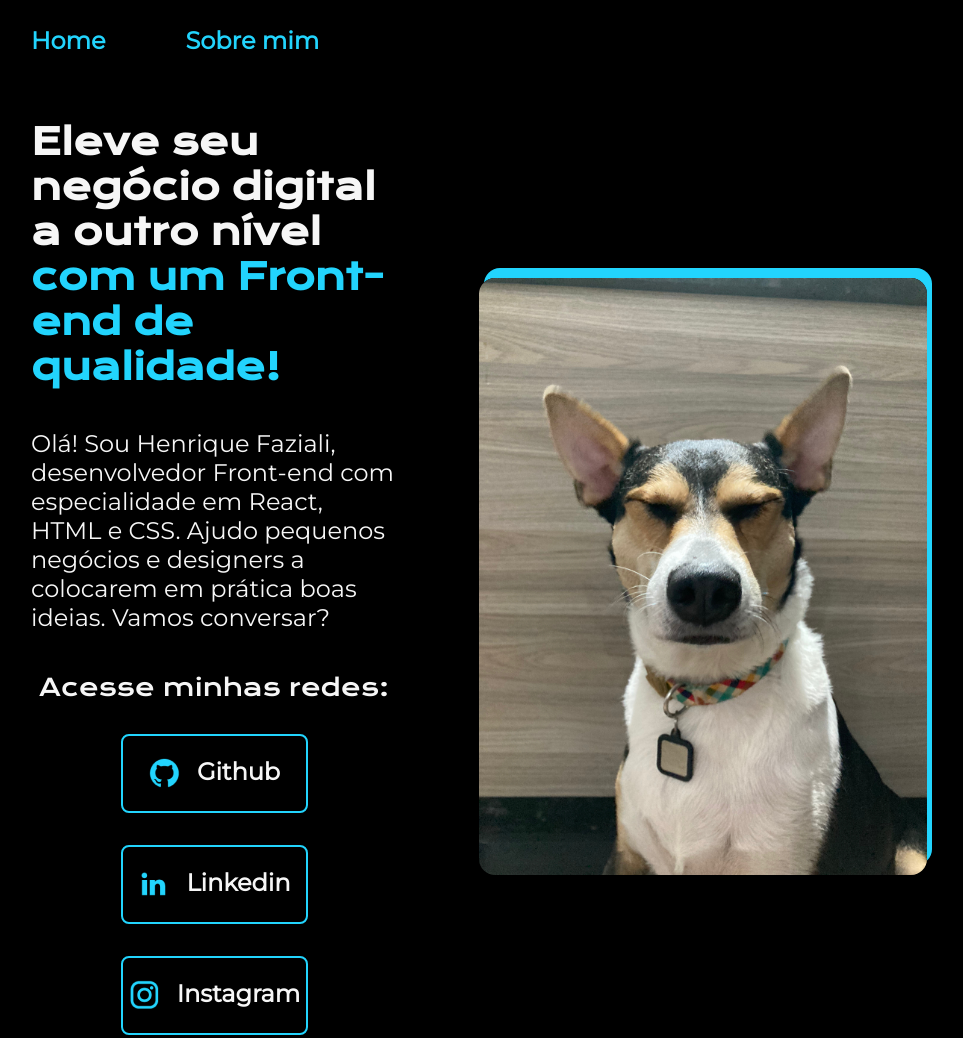
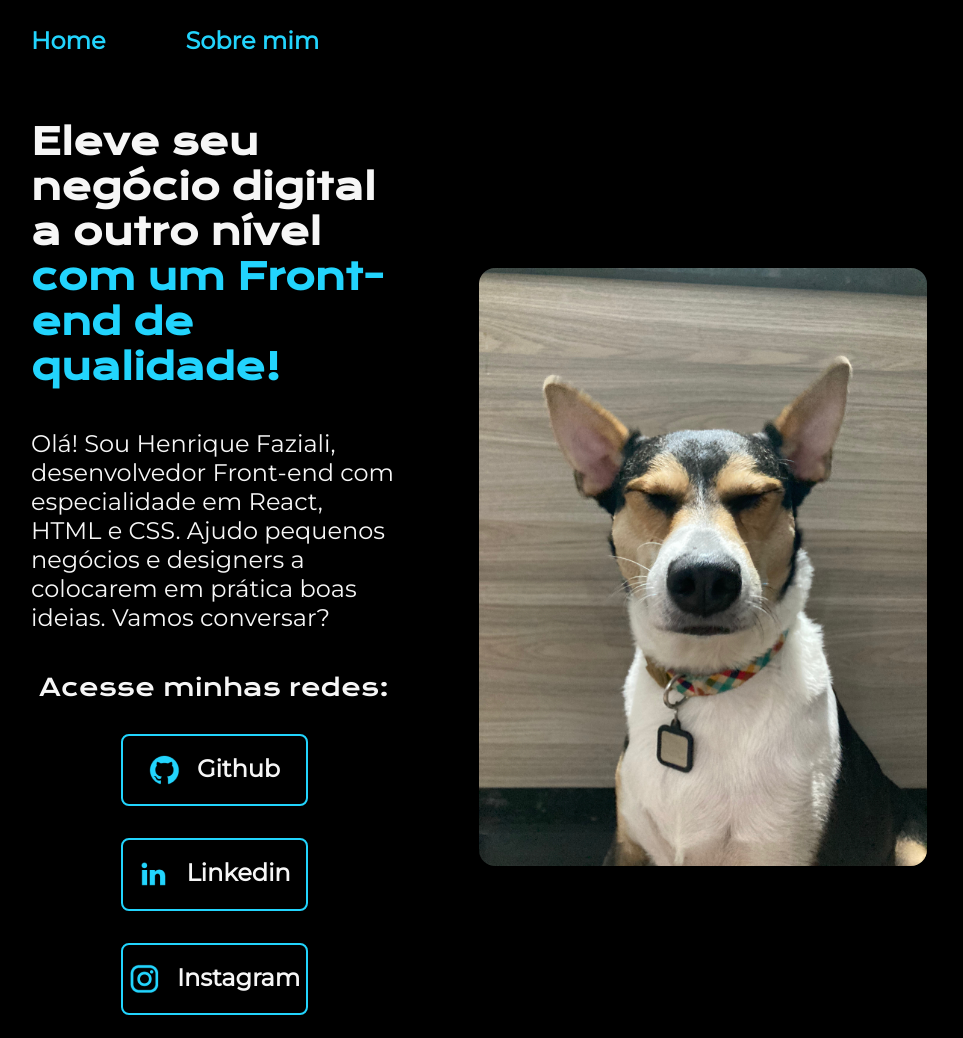
Before and after one commit to RiikeBueno/portfolio, a plain HTML site: page index.html in a window 1280 px wide. Shown: the top 1038 px of the page, without its empty margins (161-1124 px from the left). Drawn offline with nearby package versions, Linux system fonts and the light colour scheme.

Commit message:
Update style.css

```diff
--- a/styles/style.css
+++ b/styles/style.css
@@ -28,7 +28,7 @@ body{
 
 .cabecalho__menu{
     display: flex;
-    gap: 80px;
+    gap: 5rem;
 }
 
 .cabecalho__menu__link{
@@ -44,14 +44,14 @@ body{
     display: flex;
     align-items: center;
     justify-content: space-between;
-    gap: 82px;
+    gap: 5.12rem;
 }
 
 .apresentacao__conteudo{
     width: 50%;
     display: flex;
     flex-direction: column;
-    gap: 40px;
+    gap: 2.5rem;
 }
 
 .apresentacao__conteudo__titulo {
@@ -73,7 +73,7 @@ body{
     flex-direction: column;
     justify-content: space-between;
     align-items: center;
-    gap: 32px;
+    gap: 2rem;
 
 }
 
@@ -86,15 +86,15 @@ body{
 .apresentacao__links__navegacao {
     display: flex;
     justify-content: center;
-    gap: 16px;
+    gap: 1rem;
     text-decoration: none;
     width: 50%;
     text-align: center;
-    border: 2px solid var(--cor-terciaria);
-    border-radius: 8px;
+    border: 0.125rem solid var(--cor-terciaria);
+    border-radius: 0.5rem;
     font-size: 1.5rem;
     font-weight: 600;
-    padding: 21.5px 0;
+    padding: 5% 0;
     color: var(--cor-secundaria);
     font-family: var(--fonte-secundaria);
 }
@@ -106,14 +106,14 @@ body{
 
 .apresentacao__imagem{
     width: 50%;
-    border-radius: 16px;
-    box-shadow: 5px -10px var(--cor-terciaria);
+    border-radius: 1rem;
+    /*box-shadow: 5px -10px var(--cor-terciaria);*/
 
 
 }
 
 .rodape{
-    padding: 24px;
+    padding: 1.5rem;
     color: var(--cor-primaria);
     background-color: var(--cor-terciaria);
     text-align: center;
@@ -124,7 +124,7 @@ body{
 
 @media (max-width: 1200px) {
     .cabecalho{
-        padding: 10% 0% 0% 0%;
+        padding: 10% 0% 10% 0%;
 
     }
     .cabecalho__menu {
@@ -132,14 +132,19 @@ body{
     }
     .apresentacao {
         flex-direction: column-reverse;
+        padding: 5%;
     }
     .apresentacao__conteudo {
         width: auto;
     }
 }
 
-@media (max-width: 500px){
+@media (max-width: 377px){
+    .cabecalho{
+        padding: 10% 0% 10% 10%;
+
+    }
     .apresentacao__links__navegacao{
-        font-size: 1rem;
+        font-size: 0.8rem;
     }
 }
```
